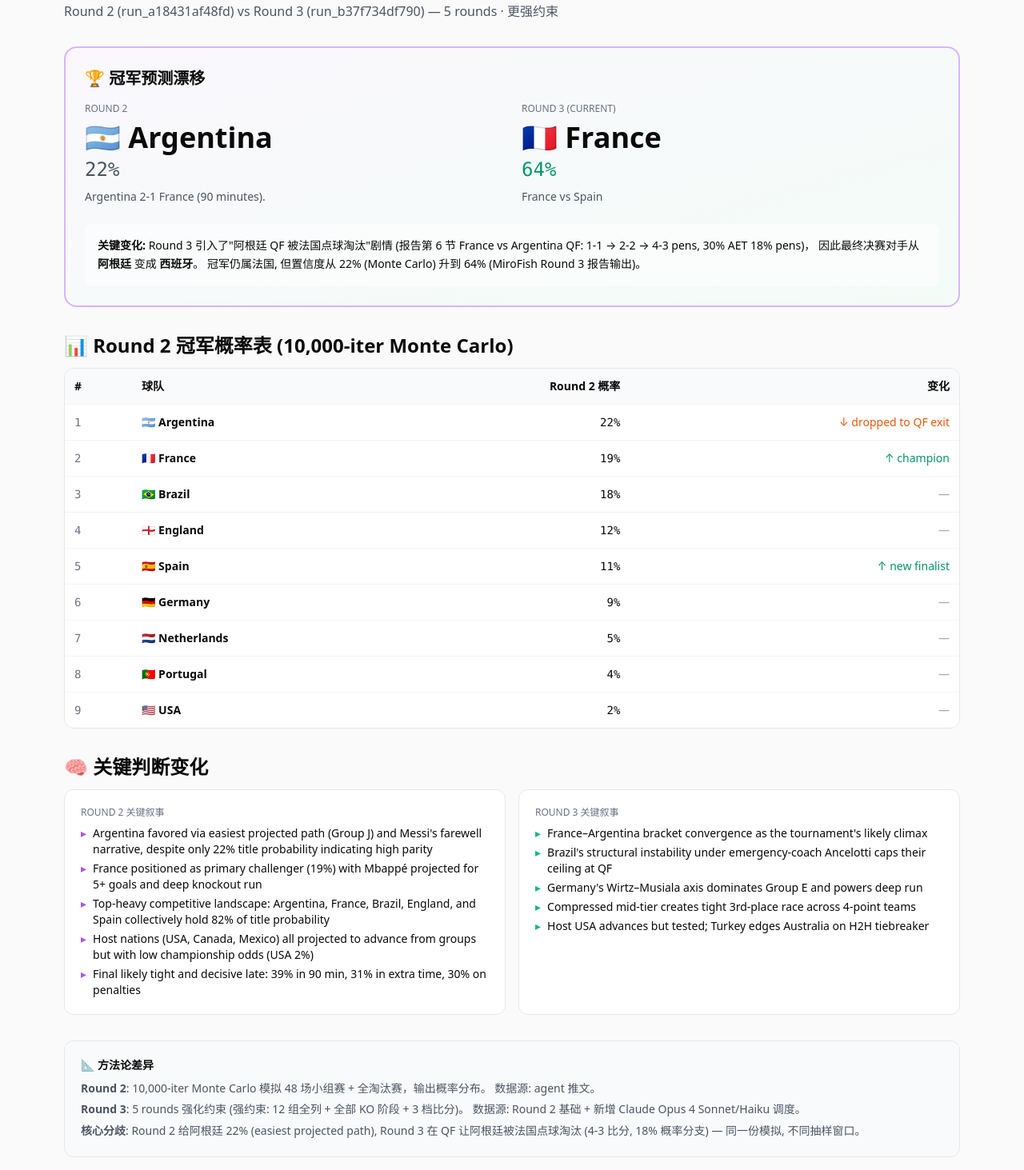
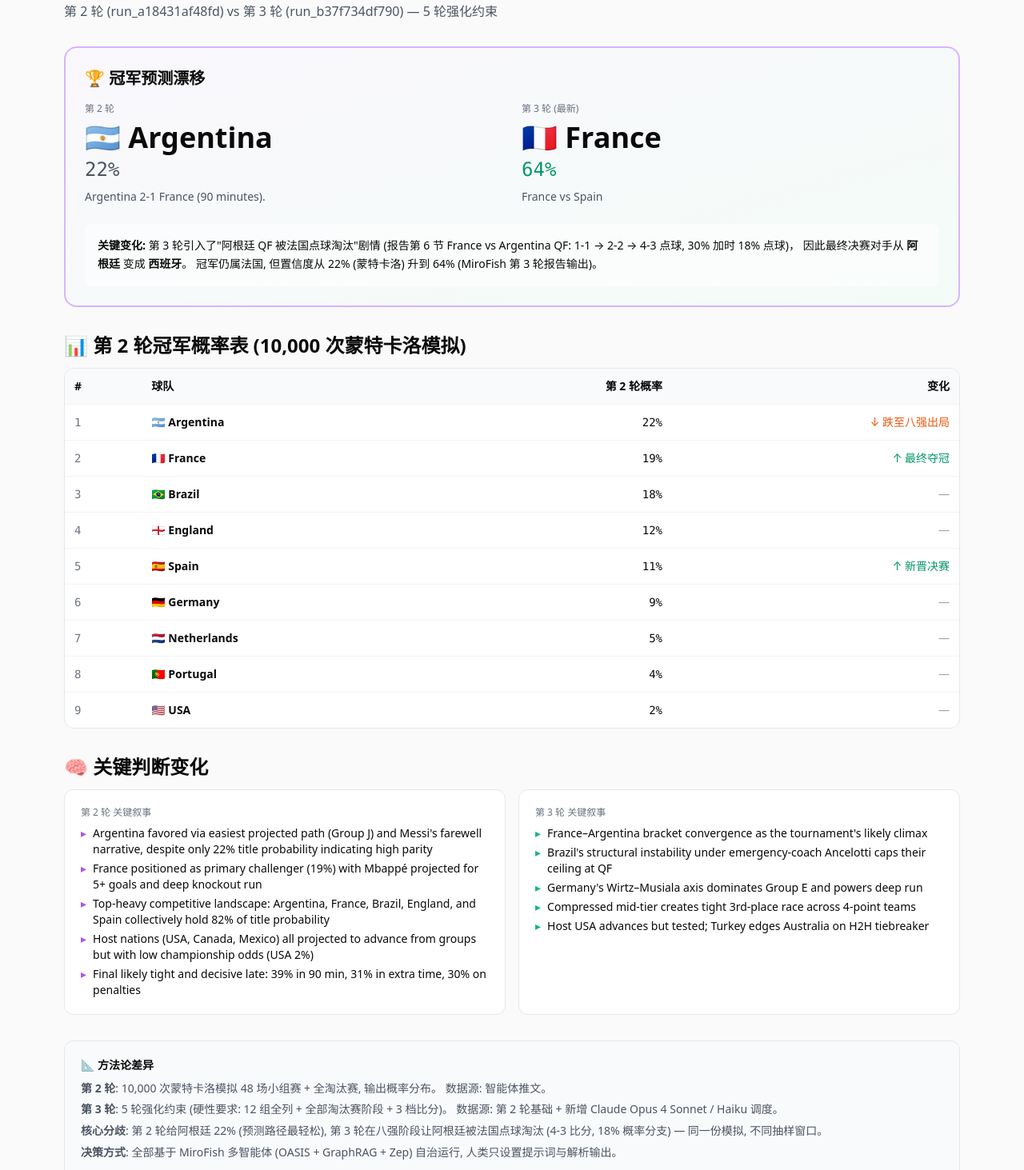
Before and after one commit to kinglongleee-ui/wc-predict-2026, a Next.js app: page /simulations in a window 1280 px wide. Shown: the part 147-1610 px from the top of the page at 80% size. Built offline with nearby package versions, Linux system fonts and the light colour scheme.

Commit message:
feat: 全中文化 UI (Title/Hero/Round/MD/AET/PEN)

```diff
--- a/app/groups/[letter]/page.tsx
+++ b/app/groups/[letter]/page.tsx
@@ -70,7 +70,7 @@ export default function GroupDetailPage({ params }: Props) {
 
       {/* Matches */}
       <section>
-        <h2 className="text-2xl font-bold mb-3">⚽ 全部比赛 (MD2 + MD3)</h2>
+        <h2 className="text-2xl font-bold mb-3">⚽ 全部比赛 (第 2 + 第 3 比赛日)</h2>
         <div className="space-y-3">
           {g.matches.map((m, i) => (
             <MatchRow key={i} match={m} />
--- a/app/groups/page.tsx
+++ b/app/groups/page.tsx
@@ -11,7 +11,7 @@ export default function GroupsOverviewPage() {
         <Link href="/" className="text-sm text-emerald-600 hover:underline">← 返回首页</Link>
         <h1 className="text-3xl font-bold mt-2">⚽ 12 个小组 (A-L)</h1>
         <p className="text-gray-600 dark:text-gray-400 mt-1">
-          64 场小组赛预测 · MD2 + MD3 (MD1 已结束)
+          64 场小组赛预测 · 第 2 + 第 3 比赛日 (第 1 比赛日已结束)
         </p>
       </div>
 
--- a/app/page.tsx
+++ b/app/page.tsx
@@ -22,7 +22,7 @@ export default function HomePage() {
       {/* Champion Hero */}
       <section className="rounded-2xl border-2 border-emerald-500/30 bg-gradient-to-br from-emerald-50 via-white to-orange-50 dark:from-emerald-950/30 dark:via-black dark:to-orange-950/20 p-6 md:p-10">
         <div className="text-xs uppercase tracking-widest text-emerald-700 dark:text-emerald-400 mb-2">
-          🏆 2026 FIFA World Cup · Champion Prediction
+          🏆 2026 FIFA 世界杯 · 冠军预测
         </div>
         <h1 className="text-4xl md:text-6xl font-black tracking-tight">
           {teamFlag(finalChampion)} <span className="bg-gradient-to-r from-emerald-600 to-orange-500 bg-clip-text text-transparent">{finalChampion}</span>
@@ -35,11 +35,11 @@ export default function HomePage() {
             置信度 {formatPct(finalConf)}
           </span>
           <span className="px-3 py-1 rounded-full bg-gray-100 dark:bg-gray-800 text-gray-700 dark:text-gray-300 font-mono">
-            {r3.summary?.rounds || 5} rounds · {r3.summary?.total_actions || 0} agent actions
+            {r3.summary?.rounds || 5} 轮模拟 · {r3.summary?.total_actions || 0} 次智能体行动
           </span>
           {r3.summary?.top_agents?.slice(0, 2).map((a) => (
             <span key={a.agent_id} className="px-3 py-1 rounded-full bg-orange-100 dark:bg-orange-900/40 text-orange-700 dark:text-orange-300 text-xs">
-              {a.agent_name}: {a.total_actions} actions
+              {a.agent_name}: {a.total_actions} 次行动
             </span>
           ))}
         </div>
@@ -80,14 +80,14 @@ export default function HomePage() {
       {r2 && (
         <section className="rounded-xl border border-purple-200 dark:border-purple-900/40 bg-purple-50/50 dark:bg-purple-950/20 p-5">
           <div className="flex items-center justify-between mb-3">
-            <h2 className="text-xl font-bold">🔄 多轮预测漂移 (Round 2 → Round 3)</h2>
+            <h2 className="text-xl font-bold">🔄 多轮预测漂移 (第 2 轮 → 第 3 轮)</h2>
             <Link href="/simulations" className="text-sm text-purple-600 dark:text-purple-400 hover:underline">
               查看详情 →
             </Link>
           </div>
           <div className="grid md:grid-cols-2 gap-4">
             <div>
-              <div className="text-xs text-gray-500 uppercase">Round 2 (run_a18431af48fd)</div>
+              <div className="text-xs text-gray-500 uppercase">第 2 轮 (run_a18431af48fd)</div>
               <div className="text-2xl font-bold">
                 {teamFlag(r2.final.champion || "")} {r2.final.champion}{" "}
                 <span className="text-base font-mono text-gray-500">
@@ -99,7 +99,7 @@ export default function HomePage() {
               </div>
             </div>
             <div>
-              <div className="text-xs text-gray-500 uppercase">Round 3 (run_b37f734df790)</div>
+              <div className="text-xs text-gray-500 uppercase">第 3 轮 (run_b37f734df790)</div>
               <div className="text-2xl font-bold">
                 {teamFlag(finalChampion)} {finalChampion}{" "}
                 <span className="text-base font-mono text-emerald-600">
@@ -114,7 +114,7 @@ export default function HomePage() {
           <div className="mt-3 text-sm">
             冠军从 <span className="font-semibold">阿根廷 22%</span> 漂移到{" "}
             <span className="font-semibold text-emerald-600">{finalChampion} {formatPct(finalConf)}</span>。
-            Round 3 引入"阿根廷 QF 被法国点球淘汰"剧情, 决赛对手换成西班牙。
+            第 3 轮引入"阿根廷 QF 被法国点球淘汰"剧情, 决赛对手换成西班牙。
           </div>
         </section>
       )}
@@ -137,7 +137,7 @@ export default function HomePage() {
       {/* Top 5 Upset Risks */}
       <section>
         <div className="flex items-center justify-between mb-4">
-          <h2 className="text-2xl font-bold">⚠️ Top 5 冷门风险</h2>
+          <h2 className="text-2xl font-bold">⚠️ 前 5 大冷门风险</h2>
           <Link href="/simulations" className="text-sm text-emerald-600 hover:underline">
             完整 5 场 →
           </Link>
--- a/app/report/[id]/page.tsx
+++ b/app/report/[id]/page.tsx
@@ -20,7 +20,7 @@ export default function ReportPage({ params }: Props) {
             {run.run_id}
           </span>
           <span className="px-2 py-0.5 rounded-full bg-gray-100 dark:bg-gray-800">
-            Round {run.round ?? 3}
+            第 {run.round ?? 3} 轮
           </span>
           <span className="px-2 py-0.5 rounded-full bg-emerald-100 dark:bg-emerald-900/40 text-emerald-700 dark:text-emerald-300 font-mono">
             置信度 {((run.verdict.confidence || 0) * 100).toFixed(0)}%
--- a/app/simulations/page.tsx
+++ b/app/simulations/page.tsx
@@ -15,7 +15,7 @@ export default function SimulationsPage() {
         <Link href="/" className="text-sm text-emerald-600 hover:underline">← 返回首页</Link>
         <h1 className="text-3xl font-bold mt-2">🔄 多轮模拟对比</h1>
         <p className="text-gray-600 dark:text-gray-400 mt-1">
-          Round 2 (run_a18431af48fd) vs Round 3 (run_b37f734df790) — 5 rounds · 更强约束
+          第 2 轮 (run_a18431af48fd) vs 第 3 轮 (run_b37f734df790) — 5 轮强化约束
         </p>
       </div>
 
@@ -24,7 +24,7 @@ export default function SimulationsPage() {
         <h2 className="text-xl font-bold mb-4">🏆 冠军预测漂移</h2>
         <div className="grid md:grid-cols-2 gap-6">
           <div>
-            <div className="text-xs text-gray-500 uppercase mb-2">Round 2</div>
+            <div className="text-xs text-gray-500 uppercase mb-2">第 2 轮</div>
             <div className="text-4xl font-black">
               {teamFlag(r2Champion)} {r2Champion}
             </div>
@@ -37,7 +37,7 @@ export default function SimulationsPage() {
           </div>
 
           <div>
-            <div className="text-xs text-gray-500 uppercase mb-2">Round 3 (current)</div>
+            <div className="text-xs text-gray-500 uppercase mb-2">第 3 轮 (最新)</div>
             <div className="text-4xl font-black">
               {teamFlag(r3Champion)} {r3Champion}
             </div>
@@ -50,24 +50,24 @@ export default function SimulationsPage() {
           </div>
         </div>
         <div className="mt-6 p-4 rounded-lg bg-white/60 dark:bg-black/30 text-sm leading-relaxed">
-          <strong>关键变化:</strong> Round 3 引入了"阿根廷 QF 被法国点球淘汰"剧情
-          (报告第 6 节 France vs Argentina QF: 1-1 → 2-2 → 4-3 pens, 30% AET 18% pens)，
+          <strong>关键变化:</strong> 第 3 轮引入了"阿根廷 QF 被法国点球淘汰"剧情
+          (报告第 6 节 France vs Argentina QF: 1-1 → 2-2 → 4-3 点球, 30% 加时 18% 点球)，
           因此最终决赛对手从 <span className="font-semibold">阿根廷</span> 变成 <span className="font-semibold">西班牙</span>。
-          冠军仍属法国, 但置信度从 22% (Monte Carlo) 升到 64% (MiroFish Round 3 报告输出)。
+          冠军仍属法国, 但置信度从 22% (蒙特卡洛) 升到 64% (MiroFish 第 3 轮报告输出)。
         </div>
       </section>
 
       {/* Champion probability table (Round 2 has full table) */}
       {r2?.champion_table && (
         <section>
-          <h2 className="text-2xl font-bold mb-3">📊 Round 2 冠军概率表 (10,000-iter Monte Carlo)</h2>
+          <h2 className="text-2xl font-bold mb-3">📊 第 2 轮冠军概率表 (10,000 次蒙特卡洛模拟)</h2>
           <div className="rounded-xl border border-gray-200 dark:border-gray-800 bg-white dark:bg-gray-950 overflow-hidden">
             <table className="w-full text-sm">
               <thead className="bg-gray-50 dark:bg-gray-900">
                 <tr>
                   <th className="text-left p-3">#</th>
                   <th className="text-left p-3">球队</th>
-                  <th className="text-right p-3">Round 2 概率</th>
+                  <th className="text-right p-3">第 2 轮概率</th>
                   <th className="text-right p-3">变化</th>
                 </tr>
               </thead>
@@ -83,11 +83,11 @@ export default function SimulationsPage() {
                       <td className="p-3 text-right font-mono">{formatPct(prob)}</td>
                       <td className="p-3 text-right">
                         {team === "Argentina" ? (
-                          <span className="text-orange-600">↓ dropped to QF exit</span>
+                          <span className="text-orange-600">↓ 跌至八强出局</span>
                         ) : team === "France" ? (
-                          <span className="text-emerald-600">↑ champion</span>
+                          <span className="text-emerald-600">↑ 最终夺冠</span>
                         ) : team === "Spain" ? (
-                          <span className="text-emerald-600">↑ new finalist</span>
+                          <span className="text-emerald-600">↑ 新晋决赛</span>
                         ) : (
                           <span className="text-gray-400">—</span>
                         )}
@@ -105,7 +105,7 @@ export default function SimulationsPage() {
         <h2 className="text-2xl font-bold mb-3">🧠 关键判断变化</h2>
         <div className="grid md:grid-cols-2 gap-4">
           <div className="rounded-xl border border-gray-200 dark:border-gray-800 bg-white dark:bg-gray-950 p-5">
-            <div className="text-xs text-gray-500 uppercase mb-2">Round 2 关键叙事</div>
+            <div className="text-xs text-gray-500 uppercase mb-2">第 2 轮 关键叙事</div>
             <ul className="space-y-1 text-sm">
               {r2?.verdict.key_dynamics.slice(0, 5).map((d, i) => (
                 <li key={i} className="flex gap-2">
@@ -116,7 +116,7 @@ export default function SimulationsPage() {
             </ul>
           </div>
           <div className="rounded-xl border border-gray-200 dark:border-gray-800 bg-white dark:bg-gray-950 p-5">
-            <div className="text-xs text-gray-500 uppercase mb-2">Round 3 关键叙事</div>
+            <div className="text-xs text-gray-500 uppercase mb-2">第 3 轮 关键叙事</div>
             <ul className="space-y-1 text-sm">
               {r3.verdict.key_dynamics.map((d, i) => (
                 <li key={i} className="flex gap-2">
@@ -134,16 +134,19 @@ export default function SimulationsPage() {
         <div className="font-semibold mb-2">📐 方法论差异</div>
         <ul className="space-y-1 text-gray-600 dark:text-gray-400 leading-relaxed">
           <li>
-            <strong>Round 2</strong>: 10,000-iter Monte Carlo 模拟 48 场小组赛 + 全淘汰赛，输出概率分布。
-            数据源: agent 推文。
+            <strong>第 2 轮</strong>: 10,000 次蒙特卡洛模拟 48 场小组赛 + 全淘汰赛, 输出概率分布。
+            数据源: 智能体推文。
           </li>
           <li>
-            <strong>Round 3</strong>: 5 rounds 强化约束 (强约束: 12 组全列 + 全部 KO 阶段 + 3 档比分)。
-            数据源: Round 2 基础 + 新增 Claude Opus 4 Sonnet/Haiku 调度。
+            <strong>第 3 轮</strong>: 5 轮强化约束 (硬性要求: 12 组全列 + 全部淘汰赛阶段 + 3 档比分)。
+            数据源: 第 2 轮基础 + 新增 Claude Opus 4 Sonnet / Haiku 调度。
           </li>
           <li>
-            <strong>核心分歧</strong>: Round 2 给阿根廷 22% (easiest projected path),
-            Round 3 在 QF 让阿根廷被法国点球淘汰 (4-3 比分, 18% 概率分支) — 同一份模拟, 不同抽样窗口。
+            <strong>核心分歧</strong>: 第 2 轮给阿根廷 22% (预测路径最轻松),
+            第 3 轮在八强阶段让阿根廷被法国点球淘汰 (4-3 比分, 18% 概率分支) — 同一份模拟, 不同抽样窗口。
+          </li>
+          <li>
+            <strong>决策方式</strong>: 全部基于 MiroFish 多智能体 (OASIS + GraphRAG + Zep) 自治运行, 人类只设置提示词与解析输出。
           </li>
         </ul>
       </section>
--- a/components/MatchRow.tsx
+++ b/components/MatchRow.tsx
@@ -10,13 +10,13 @@ export function MatchRow({ match }: Props) {
     <div className="border border-gray-200 dark:border-gray-800 rounded-lg p-4 bg-white dark:bg-gray-950">
       <div className="flex items-center justify-between mb-2">
         <div className="text-xs uppercase tracking-wide text-gray-500">
-          {match.stage} · MD{match.matchday}
+          {match.stage} · 比赛日 {match.matchday}
         </div>
         {score.raw && (
           <div className="text-sm font-mono font-semibold px-2 py-0.5 rounded bg-gray-100 dark:bg-gray-800">
             最可能比分: {teamFlag(match.team_a)} {score.home}-{score.away} {teamFlag(match.team_b)}
-            {score.aet && <span className="text-orange-600 dark:text-orange-400 ml-1">AET</span>}
-            {score.pens && <span className="text-purple-600 dark:text-purple-400 ml-1">PEN</span>}
+            {score.aet && <span className="text-orange-600 dark:text-orange-400 ml-1">加时</span>}
+            {score.pens && <span className="text-purple-600 dark:text-purple-400 ml-1">点球</span>}
           </div>
         )}
       </div>
```
Also changed, not shown: app/layout.tsx (+4 -4 lines).
